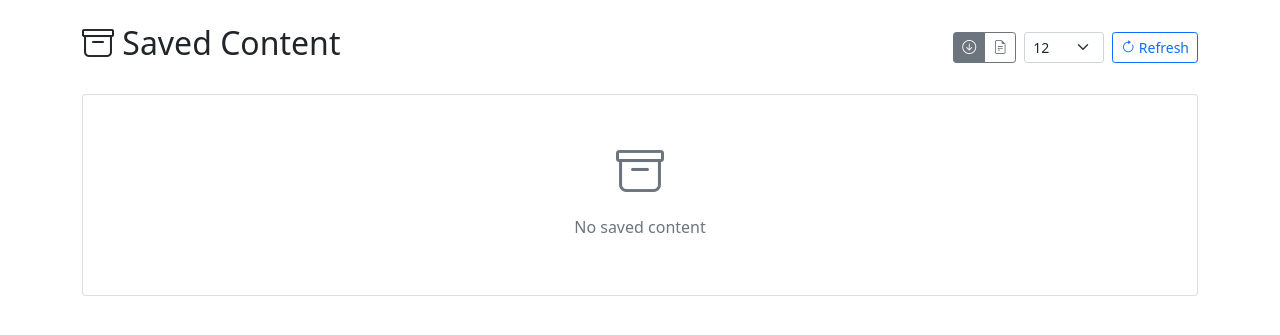
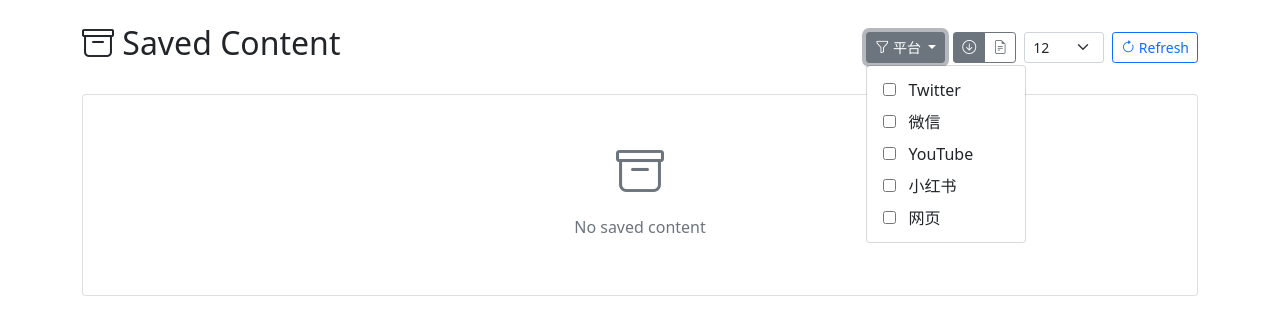
Before and after one commit to yelosheng/omnisaver, a Flask app: page /saved in a window 1280 px wide, after a click on "平台". Shown: the part 80-415 px from the top of the page. Run offline with Flask 3, Linux system fonts and the light colour scheme; the visitor is signed in with stand-in values (Sample User, id 1); data that the repository does not hold is empty; some libraries are stand-ins or nearby versions.

Commit message:
feat: auto-link bare URLs in YouTube video descriptions
Render plain-text URLs in YouTube descriptions as clickable hyperlinks
in the viewer. Also adds platform multi-select filter dropdown to the
saved page, and updates README (EN/ZH) and GitHub repo description.

```diff
--- a/app.py
+++ b/app.py
@@ -959,6 +959,12 @@ def show_tweet(slug):
                     lambda m: f'/media/{task_id}/videos/{m.group(1)}',
                     md_text
                 )
+                # Auto-link bare URLs in description (skip already-linked ones)
+                md_text = re.sub(
+                    r'(?<!\]\()(https?://[^\s<>\[\]()]+)',
+                    r'[\1](\1)',
+                    md_text
+                )
                 tweet_html = _md.markdown(md_text, extensions=['nl2br', 'tables'])
                 # Replace video links with inline <video> players
                 tweet_html = re.sub(
--- a/templates/saved.html
+++ b/templates/saved.html
@@ -6,6 +6,20 @@
 <div class="d-flex justify-content-between align-items-center mb-4">
     <h2><i class="bi bi-archive"></i> Saved Content</h2>
     <div class="d-flex align-items-center gap-2">
+        <!-- Platform multi-select -->
+        <div class="dropdown" id="platform-dropdown">
+            <button class="btn btn-outline-secondary btn-sm dropdown-toggle" type="button"
+                    id="platformDropdownBtn" data-bs-toggle="dropdown" data-bs-auto-close="outside">
+                <i class="bi bi-funnel"></i> 平台
+            </button>
+            <ul class="dropdown-menu" id="platform-menu">
+                <li><label class="dropdown-item"><input type="checkbox" class="platform-cb me-2" value="tweet"> Twitter</label></li>
+                <li><label class="dropdown-item"><input type="checkbox" class="platform-cb me-2" value="wechat"> 微信</label></li>
+                <li><label class="dropdown-item"><input type="checkbox" class="platform-cb me-2" value="youtube"> YouTube</label></li>
+                <li><label class="dropdown-item"><input type="checkbox" class="platform-cb me-2" value="xhs"> 小红书</label></li>
+                <li><label class="dropdown-item"><input type="checkbox" class="platform-cb me-2" value="webpage"> 网页</label></li>
+            </ul>
+        </div>
         <div class="btn-group btn-group-sm" role="group" aria-label="View mode">
             <button type="button" class="btn btn-outline-secondary" id="btn-infinite"
                     onclick="setViewMode('infinite')" title="Infinite Scroll">
@@ -408,6 +422,34 @@
         loadSaved(1, false);
     }
 
+    // --- Platform filter ---
+
+    function getSelectedPlatforms() {
+        return Array.from(document.querySelectorAll('#platform-menu .platform-cb:checked')).map(cb => cb.value);
+    }
+
+    function updatePlatformBtnLabel() {
+        const selected = getSelectedPlatforms();
+        const btn = document.getElementById('platformDropdownBtn');
+        if (selected.length === 0) {
+            btn.innerHTML = '<i class="bi bi-funnel"></i> 平台';
+        } else {
+            btn.innerHTML = `<i class="bi bi-funnel-fill"></i> 平台 (${selected.length})`;
+        }
+    }
+
+    document.addEventListener('DOMContentLoaded', () => {
+        document.querySelectorAll('#platform-menu .platform-cb').forEach(cb => {
+            cb.addEventListener('change', () => {
+                updatePlatformBtnLabel();
+                currentPage = 1;
+                hasMoreData = true;
+                totalPages = 1;
+                loadSaved(1, false);
+            });
+        });
+    });
+
     // --- End view mode ---
 
     // Load saved tweets list
@@ -439,6 +481,11 @@
             page: page,
             per_page: perPage
         });
+
+        const selectedPlatforms = getSelectedPlatforms();
+        if (selectedPlatforms.length) {
+            params.set('content_type', selectedPlatforms.join(','));
+        }
 
         fetch(`/api/saved?${params}`)
             .then(response => response.json())
```
Also changed, not shown: README.zh-CN.md (+1 -0 lines), README.md.
